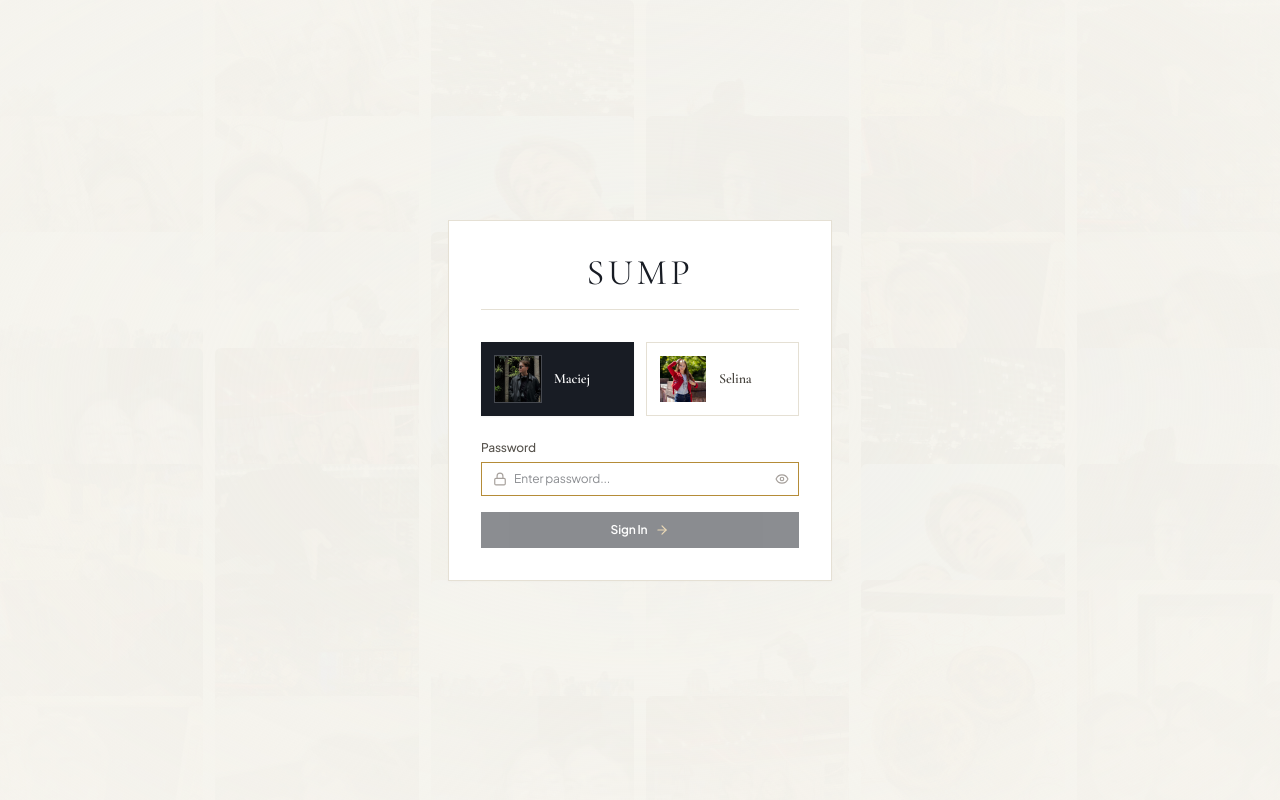
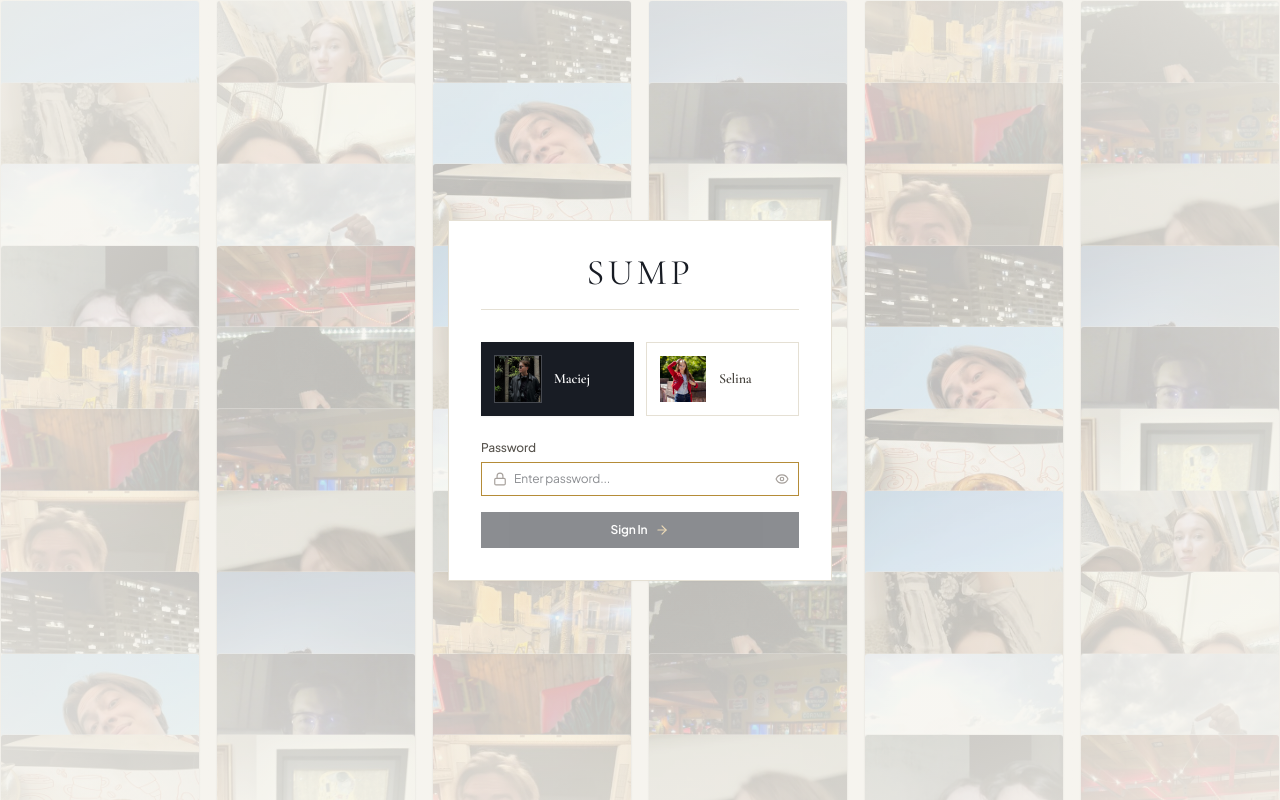
Before and after one commit to macp3/sump, a React (Vite) app in the folder frontend/: page / in a window 1280 px wide. Built offline with nearby package versions, Linux system fonts and the light colour scheme; no server answers.

Commit message:
Fix collage background visibility, z-index stacking, and opacity

```diff
--- a/frontend/src/App.tsx
+++ b/frontend/src/App.tsx
@@ -42,10 +42,10 @@ const MainLayout: React.FC = () => {
 
   if (!isAuthenticated) {
     return (
-      <>
+      <div className="min-h-screen relative overflow-hidden">
         <CollageBackground />
         <LoginPage />
-      </>
+      </div>
     );
   }
 
@@ -61,7 +61,7 @@ const MainLayout: React.FC = () => {
   };
 
   return (
-    <div className="min-h-screen bg-transparent text-[#181c24] flex flex-col selection:bg-[#b58c38]/20 selection:text-[#735213]">
+    <div className="min-h-screen bg-transparent text-[#181c24] flex flex-col selection:bg-[#b58c38]/20 selection:text-[#735213] relative">
       <CollageBackground />
       {/* Top Header */}
       <Navbar
@@ -71,7 +71,7 @@ const MainLayout: React.FC = () => {
       />
 
       {/* Main Content Area */}
-      <main className="flex-1 max-w-7xl w-full mx-auto px-4 sm:px-6 lg:px-8 pt-8">
+      <main className="flex-1 max-w-7xl w-full mx-auto px-4 sm:px-6 lg:px-8 pt-8 relative z-10">
         {activeTab === 'dashboard' && (
           <DashboardPage
             onNavigateToCalendar={(evt) => {
--- a/frontend/src/components/CollageBackground.tsx
+++ b/frontend/src/components/CollageBackground.tsx
@@ -25,24 +25,27 @@ const COLLAGE_PHOTOS = [
 
 export const CollageBackground: React.FC = () => {
   // Repeating array ensures full coverage across tall or ultrawide screens
-  const displayPhotos = [...COLLAGE_PHOTOS, ...COLLAGE_PHOTOS];
+  const displayPhotos = [...COLLAGE_PHOTOS, ...COLLAGE_PHOTOS, ...COLLAGE_PHOTOS];
 
   return (
     <div
-      className="fixed inset-0 pointer-events-none -z-10 overflow-hidden select-none"
+      className="fixed inset-0 pointer-events-none z-0 overflow-hidden select-none bg-[#f6f4ee]"
       aria-hidden="true"
     >
       {/* Photo Mosaic Grid */}
-      <div className="absolute -inset-4 grid grid-cols-2 sm:grid-cols-3 md:grid-cols-4 lg:grid-cols-5 xl:grid-cols-6 gap-2.5 sm:gap-3 p-4 opacity-[0.09] filter contrast-[1.08] saturate-[0.85] brightness-[1.02]">
+      <div className="absolute -inset-4 grid grid-cols-2 sm:grid-cols-3 md:grid-cols-4 lg:grid-cols-5 xl:grid-cols-6 gap-3 sm:gap-4 p-4 opacity-30 filter contrast-[1.05] saturate-[0.95]">
         {displayPhotos.map((src, i) => (
           <div
             key={i}
-            className="aspect-[3/4] rounded-md overflow-hidden bg-stone-200/40 shadow-2xs"
+            className="aspect-[3/4] rounded-sm overflow-hidden bg-stone-300/40 shadow-xs border border-stone-900/5"
           >
             <img
               src={src}
               alt=""
-              loading="lazy"
+              loading="eager"
+              onError={(e) => {
+                (e.currentTarget as HTMLElement).style.opacity = '0';
+              }}
               className="w-full h-full object-cover"
             />
           </div>
@@ -50,8 +53,8 @@ export const CollageBackground: React.FC = () => {
       </div>
 
       {/* Atmospheric Atelier Paper Tone Overlay */}
-      <div className="absolute inset-0 bg-[#f6f4ee]/70 backdrop-blur-[0.5px]" />
-      <div className="absolute inset-0 bg-radial from-transparent via-[#f6f4ee]/30 to-[#f6f4ee]/80" />
+      <div className="absolute inset-0 bg-[#f6f4ee]/20 pointer-events-none" />
+      <div className="absolute inset-0 bg-radial from-transparent via-[#f6f4ee]/15 to-[#f6f4ee]/65 pointer-events-none" />
     </div>
   );
 };
--- a/frontend/src/pages/LoginPage.tsx
+++ b/frontend/src/pages/LoginPage.tsx
@@ -28,7 +28,7 @@ export const LoginPage: React.FC = () => {
   };
 
   return (
-    <div className="min-h-screen flex items-center justify-center p-4 bg-transparent">
+    <div className="min-h-screen flex items-center justify-center p-4 bg-transparent relative z-10">
       <div className="max-w-sm w-full arch-surface p-8 border border-[#e5e0d4] shadow-md">
         {/* Title: Only SUMP */}
         <div className="text-center mb-8 pb-4 border-b border-[#e5e0d4]">
```
